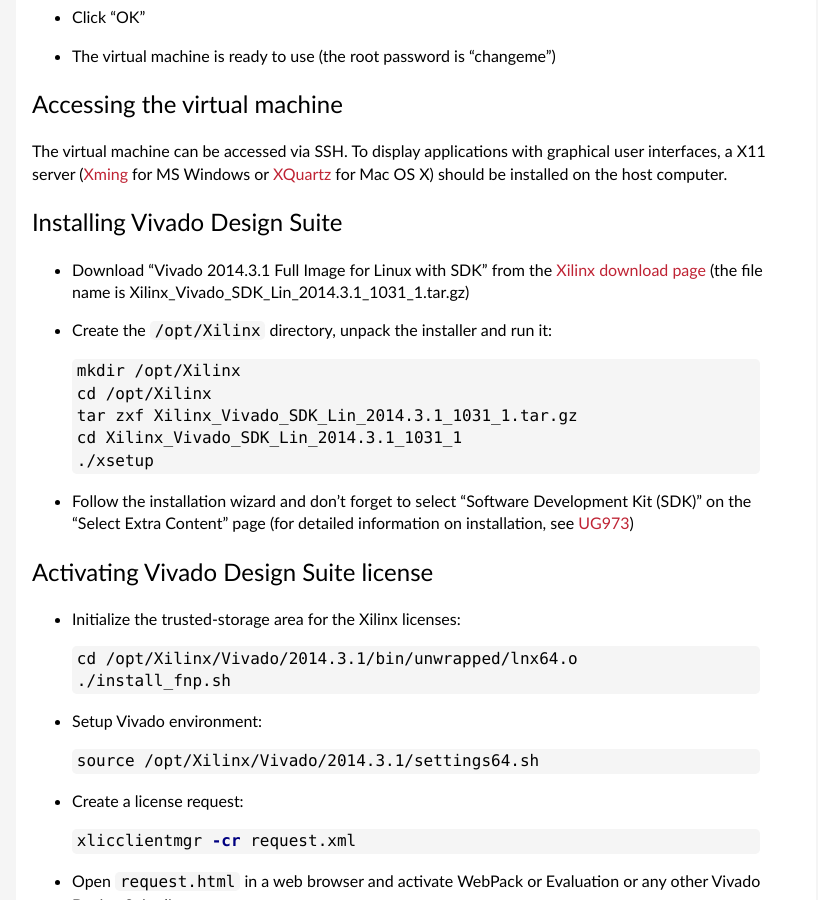
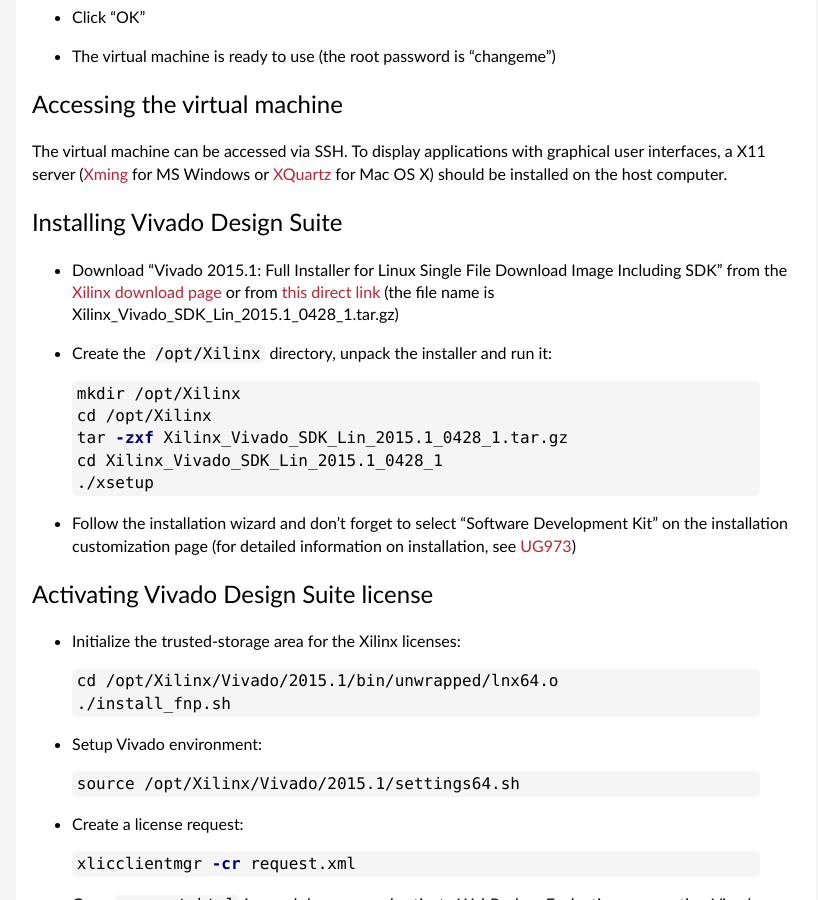
Before and after one commit to pavel-demin/red-pitaya-notes, a Jekyll site: the page built from development-machine.md, in a window 1280 px wide and 900 px high, scrolled down 1316 px. Shown: the whole window, without its empty margins (224-1042 px from the left). Built offline with Jekyll 4.4.1, drawn with Linux system fonts in a browser that asks for light colours; some of the changed text lies outside the part shown.

Commit message:
switch to Vivado 2015.1

```diff
--- a/development-machine.md
+++ b/development-machine.md
@@ -4,9 +4,9 @@
 permalink: /development-machine/
 ---
 
-The following are the instructions for installing a virtual machine with [Ubuntu](http://wiki.ubuntu.com/TrustyTahr/ReleaseNotes) 14.04.1 (amd64) and [Vivado Design Suite](http://www.xilinx.com/products/design-tools/vivado) 2014.3.1 with full SDK.
+The following are the instructions for installing a virtual machine with [Ubuntu](http://wiki.ubuntu.com/TrustyTahr/ReleaseNotes) 14.04.2 (amd64) and [Vivado Design Suite](http://www.xilinx.com/products/design-tools/vivado) 2015.1 with full SDK.
 
-Creating virtual machine with Ubuntu 14.04.1 (amd64)
+Creating virtual machine with Ubuntu 14.04.2 (amd64)
 -----
 
 - Download and install [VirtualBox](https://www.virtualbox.org/wiki/Downloads)
@@ -75,32 +75,32 @@
 Installing Vivado Design Suite
 -----
 
-- Download "Vivado 2014.3.1 Full Image for Linux with SDK" from the [Xilinx download page](http://www.xilinx.com/support/download/index.html/content/xilinx/en/downloadNav/vivado-design-tools/2014-3.html) (the file name is Xilinx_Vivado_SDK_Lin_2014.3.1_1031_1.tar.gz)
+- Download "Vivado 2015.1: Full Installer for Linux Single File Download Image Including SDK" from the [Xilinx download page](http://www.xilinx.com/support/download/index.html/content/xilinx/en/downloadNav/vivado-design-tools/2015-1.html) or from [this direct link](https://secure.xilinx.com/webreg/register.do?group=dlc&version=2015.1&akdm=0&filename=Xilinx_Vivado_SDK_Lin_2015.1_0428_1.tar.gz) (the file name is Xilinx_Vivado_SDK_Lin_2015.1_0428_1.tar.gz)
 
 - Create the `/opt/Xilinx` directory, unpack the installer and run it:
 {% highlight bash %}
 mkdir /opt/Xilinx
 cd /opt/Xilinx
-tar zxf Xilinx_Vivado_SDK_Lin_2014.3.1_1031_1.tar.gz
-cd Xilinx_Vivado_SDK_Lin_2014.3.1_1031_1
+tar -zxf Xilinx_Vivado_SDK_Lin_2015.1_0428_1.tar.gz
+cd Xilinx_Vivado_SDK_Lin_2015.1_0428_1
 ./xsetup
 {% endhighlight %}
 
-- Follow the installation wizard and don't forget to select "Software Development Kit (SDK)" on the "Select Extra Content" page
-  (for detailed information on installation, see [UG973](http://www.xilinx.com/support/documentation/sw_manuals/xilinx2014_3/ug973-vivado-release-notes-install-license.pdf))
+- Follow the installation wizard and don't forget to select "Software Development Kit" on the installation customization page
+  (for detailed information on installation, see [UG973](http://www.xilinx.com/support/documentation/sw_manuals/xilinx2015_1/ug973-vivado-release-notes-install-license.pdf))
 
 Activating Vivado Design Suite license
 -----
 
 - Initialize the trusted-storage area for the Xilinx licenses:
 {% highlight bash %}
-cd /opt/Xilinx/Vivado/2014.3.1/bin/unwrapped/lnx64.o
+cd /opt/Xilinx/Vivado/2015.1/bin/unwrapped/lnx64.o
 ./install_fnp.sh
 {% endhighlight %}
 
 - Setup Vivado environment:
 {% highlight bash %}
-source /opt/Xilinx/Vivado/2014.3.1/settings64.sh
+source /opt/Xilinx/Vivado/2015.1/settings64.sh
 {% endhighlight %}
 
 - Create a license request:
```
Also changed, not shown: led-blinker.md (+7 -7 lines), sdr-receiver.md (+3 -3 lines), sdr-transceiver.md (+2 -2 lines).
